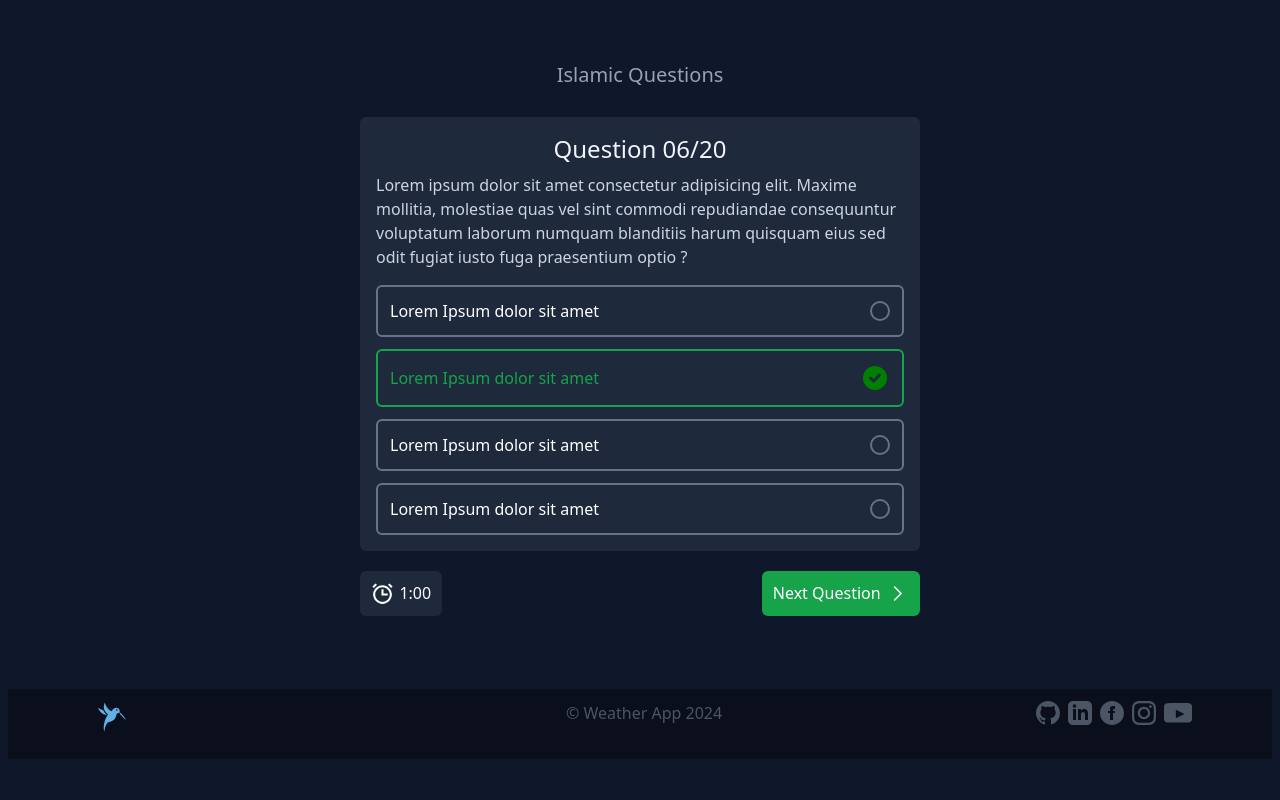
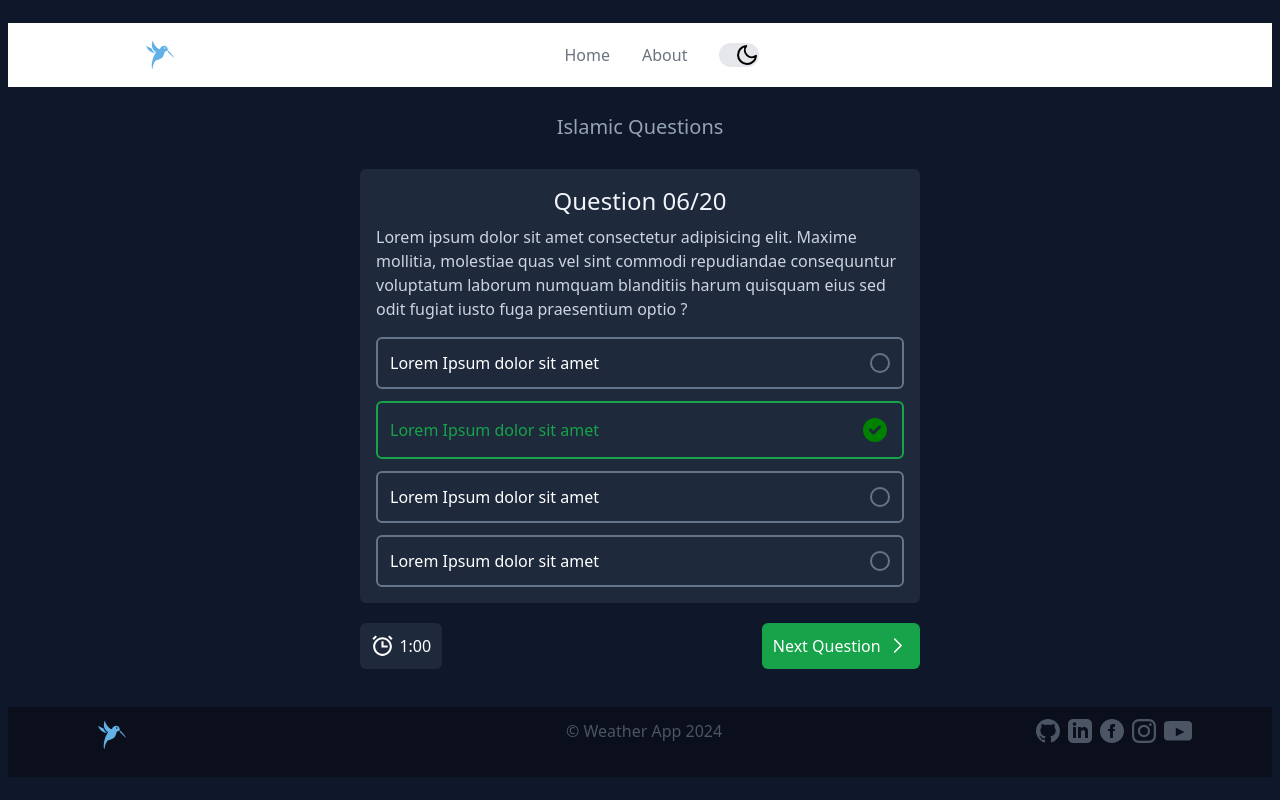
Before and after one commit to Ali-Umed/react-quiz-app, a React (Vite) app: page / in a window 1280 px wide. Built offline with nearby package versions, Linux system fonts and the light colour scheme.

Commit message:
add navbar

```diff
--- a/src/components/App.jsx
+++ b/src/components/App.jsx
@@ -1,10 +1,17 @@
+import { useEffect, useState } from "react";
 import Footer from "./Footer";
+import NavBar from "./NavBar";
 import Questions from "./Questions";
 
 function App() {
+  const [isDayMode, setIsDayMode] = useState(true);
+
   return (
     <div className="min-h-screen flex justify-center items-center ">
       <div className="w-screen h-screen  justify-center     grid grid-cols-1 md:grid-cols-3 lg:grid-cols-3 items-center bg-slate-900 text-white px-2 py-5">
+        <div className="col-span-3">
+          <NavBar isDayMode={isDayMode} />
+        </div>
         <div className=" col-span-3 place-self-center">
           <Questions />
         </div>
--- /dev/null
+++ b/src/components/NavBar.jsx
@@ -0,0 +1,147 @@
+import { FiMapPin, FiMoon, FiSun } from "react-icons/fi";
+import { useState, useEffect } from "react";
+import { GiHummingbird } from "react-icons/gi";
+
+export default function NavBar({ isDayMode }) {
+  const [isMenuOpen, setIsMenuOpen] = useState(false);
+
+  const toggleMenu = () => {
+    setIsMenuOpen(!isMenuOpen);
+  };
+
+  useEffect(() => {
+    const handleClickOutside = (event) => {
+      const menu = document.getElementById("navbar-search");
+      if (menu && !menu.contains(event.target)) {
+        setIsMenuOpen(false);
+      }
+    };
+
+    document.addEventListener("mousedown", handleClickOutside);
+
+    return () => {
+      document.removeEventListener("mousedown", handleClickOutside);
+    };
+  }, []);
+
+  const handleHomeClick = () => {
+    setIsMenuOpen(false);
+  };
+
+  const handleAboutClick = () => {
+    setIsMenuOpen(false);
+
+    const footerElement = document.getElementById("footer");
+
+    if (footerElement) {
+      footerElement.scrollIntoView({ behavior: "smooth" });
+    }
+  };
+
+  return (
+    <div>
+      <nav
+        className={`${
+          isDayMode ? "bg-[#fff]" : "bg-[#00000059]"
+        } border-gray-200`}
+      >
+        <div className="max-w-screen-lg flex items-center justify-between mx-auto p-4">
+          <a href="#" className="flex items-center" onClick={handleHomeClick}>
+            <GiHummingbird className="h-8 w-8 text-[#61b0e6] mr-3" />
+          </a>
+
+          <div className="flex md:order-2">
+            <button
+              type="button"
+              onClick={toggleMenu}
+              className={`${
+                isMenuOpen ? "invisible" : ""
+              } md:hidden inline-flex items-center p-2 w-10 h-10 justify-center text-sm text-[#90c0df] rounded-lg  focus:outline-none focus:ring-1 focus:ring-[#90c0df] `}
+            >
+              <span className="sr-only">Open main menu</span>
+              <svg
+                className="w-5 h-5"
+                aria-hidden="true"
+                xmlns="http://www.w3.org/2000/svg"
+                fill="none"
+                viewBox="0 0 17 14"
+              >
+                <path
+                  stroke="currentColor"
+                  strokeLinecap="round"
+                  strokeLinejoin="round"
+                  strokeWidth="2"
+                  d="M1 1h15M1 7h15M1 13h15"
+                />
+              </svg>
+            </button>
+          </div>
+          <div
+            className={`${
+              isMenuOpen
+                ? "flex z-50 absolute  right-3 -top-0 md:hidden  "
+                : "hidden"
+            } md:flex md:w-auto md:order-1  `}
+            id="navbar-search"
+          >
+            <ul
+              className={`  flex flex-col items-center p-4 md:p-0 mt-4 font-medium rounded-lg md:flex-row md:space-x-8 md:mt-0 md:border-0 ${
+                isDayMode
+                  ? "bg-[#fff] border border-gray-300 "
+                  : " border border-gray-500   "
+              }
+              ${isDayMode && isMenuOpen && "bg-[#00000059] "}
+              ${!isDayMode && isMenuOpen && "bg-black "}
+              `}
+            >
+              <li>
+                <a
+                  href="#"
+                  className="block py-2 pl-3 pr-4 text-gray-500 hover:text-cyan-600 rounded md:p-0"
+                  aria-current="page"
+                  onClick={handleHomeClick}
+                >
+                  Home
+                </a>
+              </li>
+              <li>
+                <a
+                  href="#footer"
+                  className="block py-2 pl-3 pr-4 text-gray-500 rounded hover:text-cyan-600 md:p-0"
+                  onClick={handleAboutClick}
+                >
+                  About
+                </a>
+              </li>
+              <li>
+                <div
+                  className="relative w-10 h-6 flex items-center cursor-pointer"
+                  onClick={() => {
+                    toggleDayMode();
+                    setIsMenuOpen(false);
+                  }}
+                >
+                  <div
+                    className={`absolute inset-0 ${
+                      isDayMode ? "bg-gray-200" : "bg-gray-800"
+                    }  rounded-full transition duration-300 ease-in-out`}
+                  ></div>
+                  <FiSun
+                    className={`absolute left-0 top-0 w-6 h-6 text-[#fff] transition-all duration-500 ${
+                      isDayMode ? "opacity-0" : "opacity-100"
+                    }`}
+                  />
+                  <FiMoon
+                    className={`absolute right-0 top-0 w-6 h-6 text-black transition-all duration-500 ${
+                      isDayMode ? "opacity-100" : "opacity-0"
+                    }`}
+                  />
+                </div>
+              </li>
+            </ul>
+          </div>
+        </div>
+      </nav>
+    </div>
+  );
+}
```
